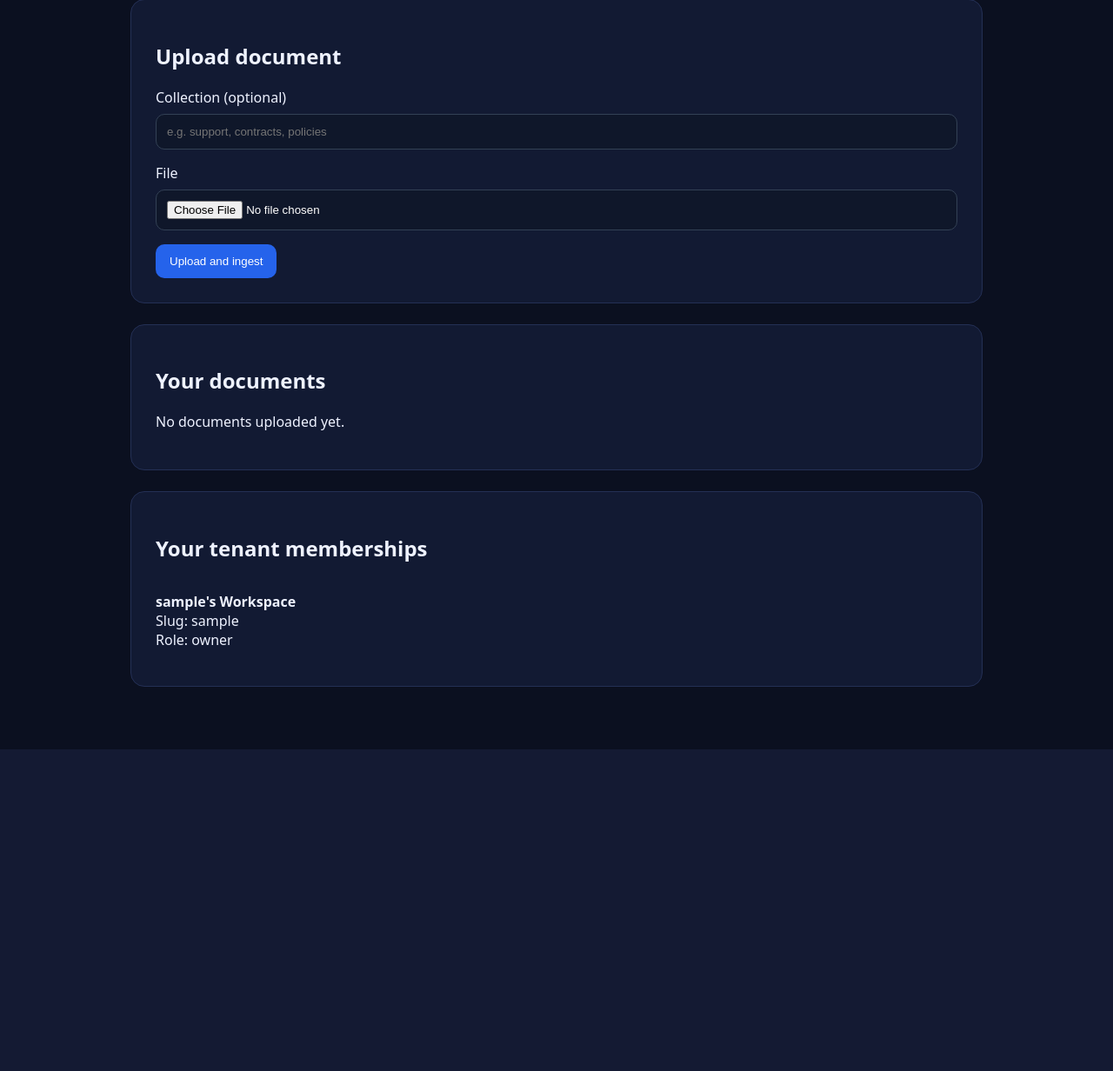
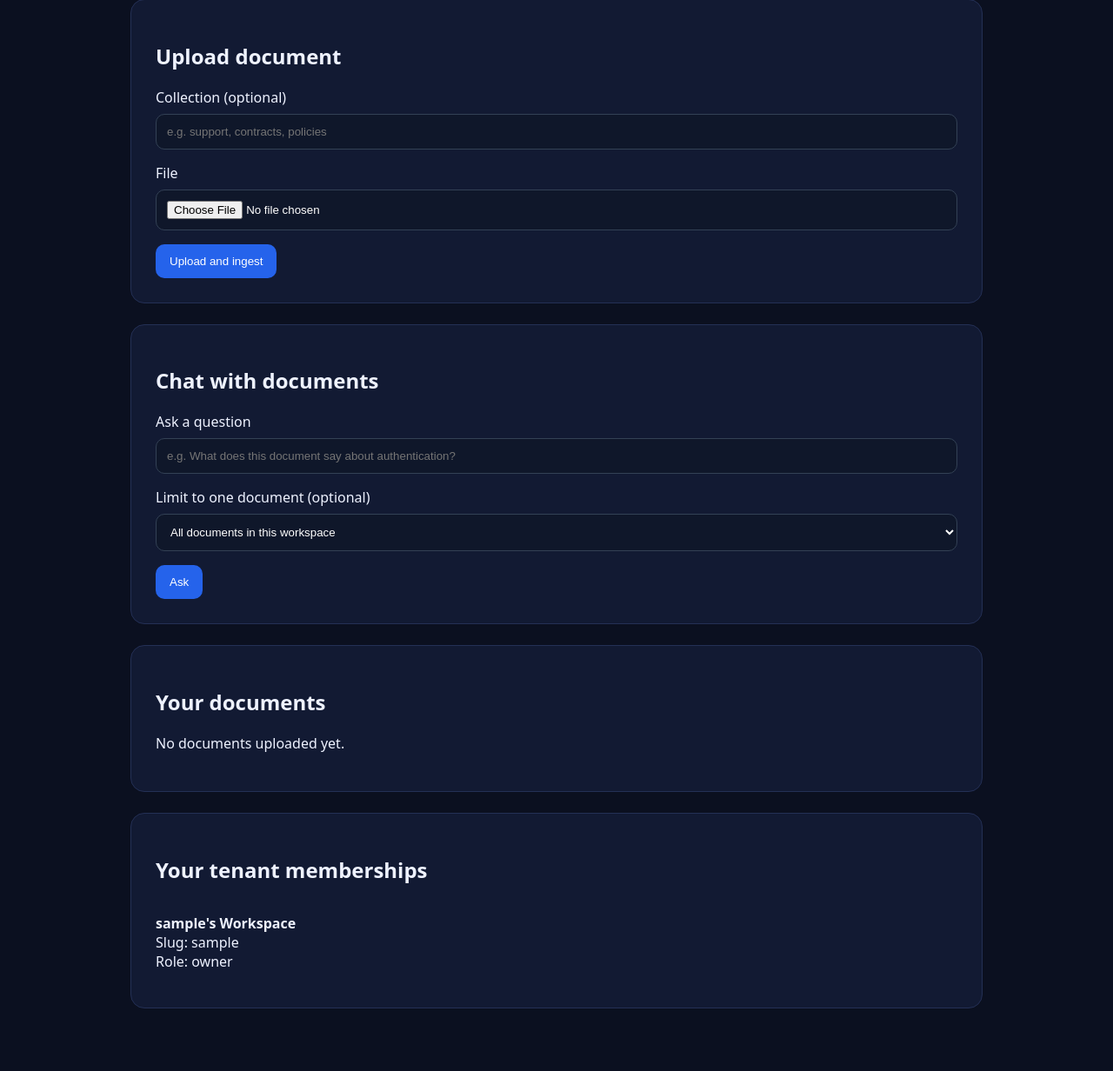
Before and after one commit to normandmickey/docstore-rag, a Django app: page /dashboard/ in a window 1280 px wide. Shown: the part 824-2056 px from the top of the page at 87% size. Before the commit the page ends 1686 px from the top, so only its background shows below. Run offline with Django 5.2, Linux system fonts and the light colour scheme; the visitor is signed in with stand-in values (Sample User, id 1); data comes from the database, SQL or seed files in the repository; data that the repository does not hold is empty; parts of the project's set-up code (start-up, migrations or seed data) failed here and were passed over.

Commit message:
Add dashboard chat with documents

```diff
--- a/config/settings.py
+++ b/config/settings.py
@@ -116,6 +116,7 @@ CELERY_BROKER_URL = os.getenv('CELERY_BROKER_URL', os.getenv('REDIS_URL', 'redis
 CELERY_RESULT_BACKEND = os.getenv('CELERY_RESULT_BACKEND', 'redis://localhost:6379/1')
 
 DEFAULT_EMBEDDING_MODEL = os.getenv('DEFAULT_EMBEDDING_MODEL', 'text-embedding-3-large')
+DEFAULT_CHAT_MODEL = os.getenv('DEFAULT_CHAT_MODEL', 'gpt-4.1-mini')
 OPENAI_API_KEY = os.getenv('OPENAI_API_KEY', '')
 OPENAI_BASE_URL = os.getenv('OPENAI_BASE_URL', '')
 
--- a/control/views.py
+++ b/control/views.py
@@ -10,6 +10,7 @@ from django.utils.text import slugify
 from documents.models import Document
 from ingestion.models import IngestionJob
 from ingestion.tasks import ingest_document_task
+from retrieval.service import answer_question
 
 from .forms import SignUpForm
 from .models import Tenant, TenantMembership, Workspace
@@ -76,6 +77,9 @@ def dashboard(request):
     current_workspace_id = request.session.get('current_workspace_id')
     current_workspace = None
     documents = Document.objects.none()
+    chat_answer = ''
+    chat_question = ''
+    chat_results = []
 
     if current_tenant_id and current_workspace_id:
         current_workspace = Workspace.objects.select_related('tenant').filter(
@@ -110,6 +114,25 @@ def dashboard(request):
             request.session['current_workspace_id'] = workspace.id
             messages.success(request, f'Switched to workspace "{workspace.name}".')
         return redirect('dashboard')
+
+    if request.method == 'POST' and request.POST.get('action') == 'ask_question' and current_workspace:
+        chat_question = (request.POST.get('question') or '').strip()
+        selected_document_id = (request.POST.get('document_id') or '').strip()
+        document_scope = int(selected_document_id) if selected_document_id.isdigit() else None
+        if chat_question:
+            try:
+                chat_answer, chat_results = answer_question(
+                    tenant=current_workspace.tenant,
+                    workspace=current_workspace,
+                    query=chat_question,
+                    top_k=5,
+                    document_id=document_scope,
+                )
+            except Exception as exc:
+                logger.exception('Dashboard chat failed for user=%s workspace=%s', request.user.id, current_workspace.id)
+                messages.error(request, f'Chat failed: {exc}')
+        else:
+            messages.error(request, 'Ask a question first.')
 
     if request.method == 'POST' and request.FILES.get('file') and current_workspace:
         upload = request.FILES['file']
@@ -176,5 +199,8 @@ def dashboard(request):
             'current_workspace': current_workspace,
             'available_workspaces': available_workspaces,
             'document_rows': document_rows,
+            'chat_question': chat_question,
+            'chat_answer': chat_answer,
+            'chat_results': chat_results,
         },
     )
--- a/templates/dashboard.html
+++ b/templates/dashboard.html
@@ -80,6 +80,42 @@
     </div>
 
     <div class="card">
+      <h2>Chat with documents</h2>
+      {% if current_workspace %}
+      <form method="post">
+        {% csrf_token %}
+        <input type="hidden" name="action" value="ask_question">
+        <label>Ask a question</label>
+        <input type="text" name="question" value="{{ chat_question }}" placeholder="e.g. What does this document say about authentication?">
+        <label>Limit to one document (optional)</label>
+        <select name="document_id">
+          <option value="">All documents in this workspace</option>
+          {% for row in document_rows %}
+            <option value="{{ row.document.id }}">{{ row.document.filename }}</option>
+          {% endfor %}
+        </select>
+        <button type="submit">Ask</button>
+      </form>
+      {% if chat_answer %}
+        <h3>Answer</h3>
+        <pre>{{ chat_answer }}</pre>
+      {% endif %}
+      {% if chat_results %}
+        <h3>Retrieved context</h3>
+        {% for result in chat_results %}
+          <div class="row">
+            <strong>{{ result.document.filename }}</strong><br>
+            <span class="meta">Chunk {{ result.chunk_index }} · Distance {{ result.distance|floatformat:4 }}</span>
+            <pre>{{ result.text }}</pre>
+          </div>
+        {% endfor %}
+      {% endif %}
+      {% else %}
+      <p>No active workspace is set for this session yet.</p>
+      {% endif %}
+    </div>
+
+    <div class="card">
       <h2>Your documents</h2>
       {% for row in document_rows %}
         <div class="row">
```
Also changed, not shown: providers.py (+33 -0 lines), retrieval/api.py (+3 -17 lines), retrieval/service.py (added, +53 -0 lines).
